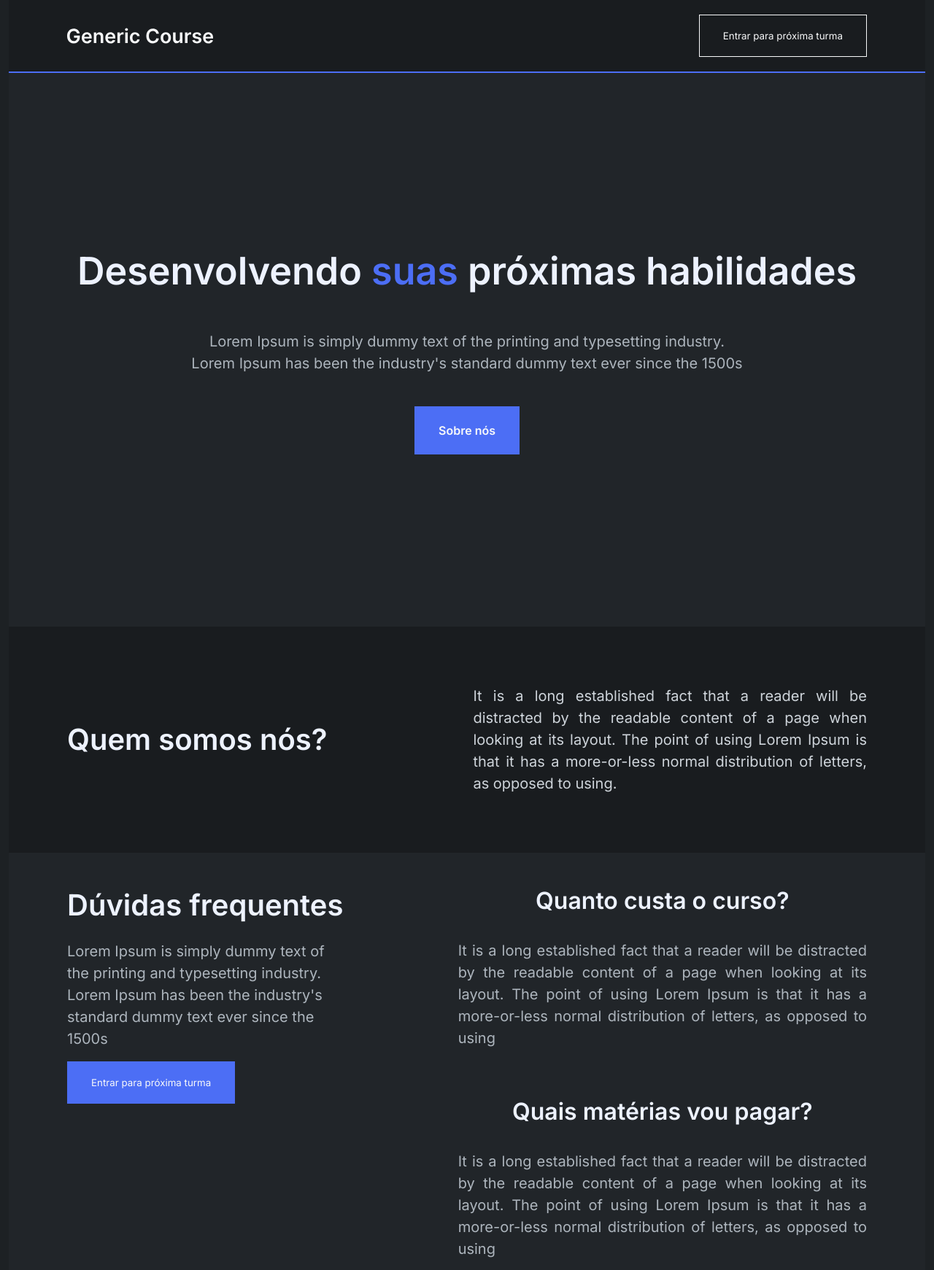
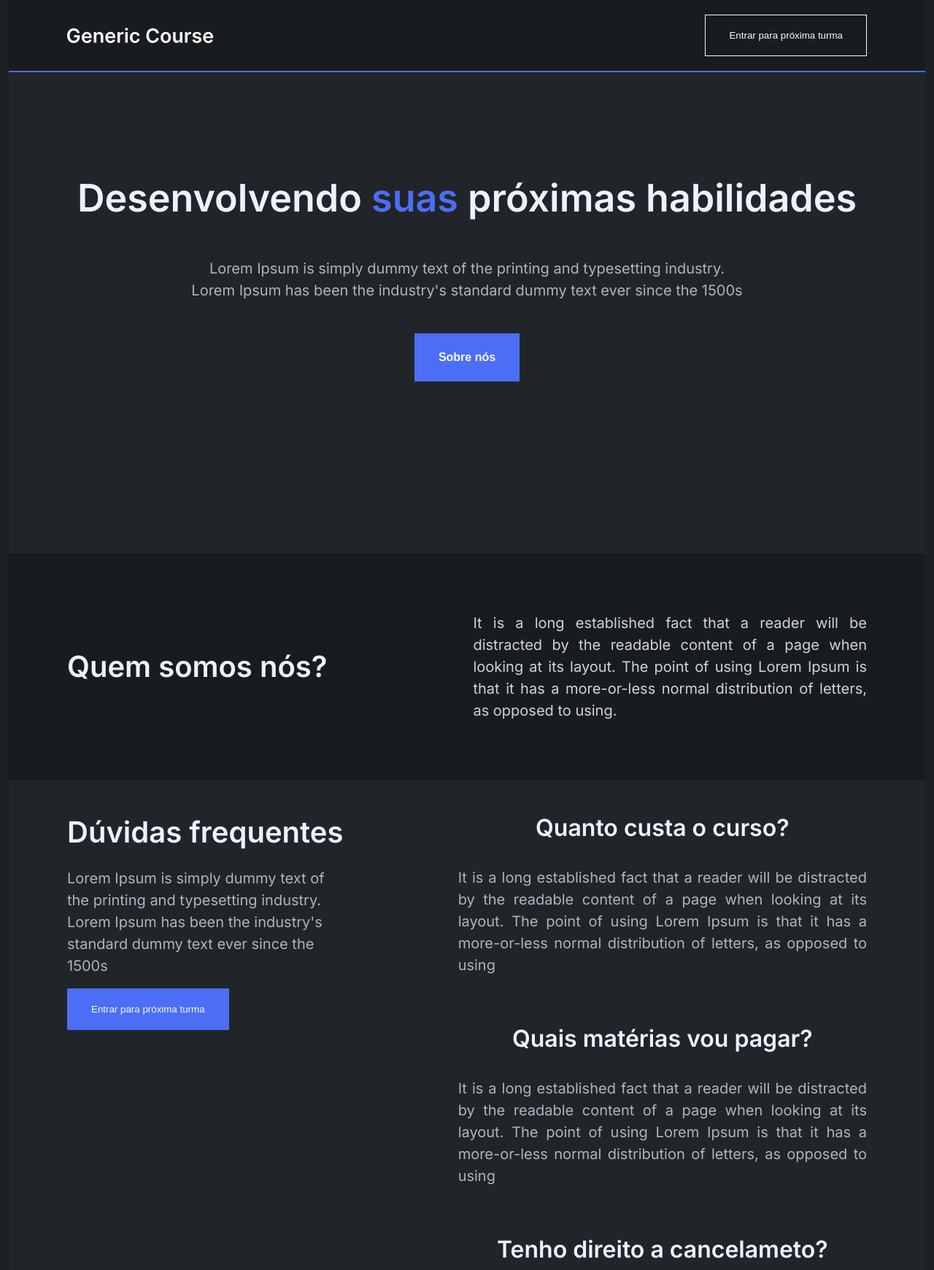
Before and after one commit to guilhermeseckler/m2-site-instucional-generico-guilhermeseckler, a plain HTML site: page index.html in a window 1280 px wide. Shown: the top 1741 px of the page at 73% size. Drawn offline with Linux system fonts and the light colour scheme.

Commit message:
Tarefa 3 concluída

```diff
--- a/index.html
+++ b/index.html
@@ -55,15 +55,17 @@
         <div class="faq__container">
           <!-- LEFT SIDE -->
           <div class="faq__left">
+            <div class="faq__content">
               <h2 class="faq__title">Dúvidas frequentes</h2>
               <p class="faq__description">
                 Lorem Ipsum is simply dummy text of the printing and typesetting
-              industry. Lorem Ipsum has been the industry's standard dummy text
-              ever since the 1500s
+                industry. Lorem Ipsum has been the industry's standard dummy
+                text ever since the 1500s
               </p>
               <button type="button" class="faq__button">
                 Entrar para próxima turma
               </button>
+            </div>
           </div>
           <!-- RIGHT SIDE -->
           <ul class="faq__list">
--- a/src/styles/globalStyles.css
+++ b/src/styles/globalStyles.css
@@ -33,7 +33,7 @@
   --text2-size: 1.125rem;
   --text3-size: 1rem;
 }
-
-* {
+body {
   font-family: "Inter", sans-serif;
+  background-color: #1d2124;
 }
--- a/src/styles/index.css
+++ b/src/styles/index.css
@@ -1,22 +1,25 @@
-body {
-  background-color: #1d2124;
-}
 .main__container {
   max-width: 1256px;
   width: 100%;
   margin: auto;
 }
-
 .header__container {
   display: flex;
   justify-content: space-between;
   padding: 1.25rem 5rem;
   border-bottom: solid 2px var(--brand-color1);
   background-color: var(--gray-1);
+  margin: auto;
   max-width: 1096px;
-  margin: auto;
+  position: fixed;
+  width: 100%;
+  left: 0;
+  right: 0;
+  z-index: 1;
 }
-.header__logo {
+.header__logo,
+.header__button,
+.banner__button {
   cursor: pointer;
 }
 .header__button {
@@ -24,7 +27,6 @@ body {
   border: solid 1px var(--gray-7);
   background-color: var(--gray-1);
   color: var(--gray-7);
-  cursor: pointer;
 }
 .banner__container {
   display: flex;
@@ -58,7 +60,6 @@ body {
   line-height: var(--text-height);
   font-size: var(--text3-size);
   font-weight: var(--text-weight-bold);
-  cursor: pointer;
 }
 .about__container {
   background-color: var(--gray-1);
@@ -87,12 +88,16 @@ body {
   background-color: var(--gray-2);
   padding: 2.5rem 5rem;
 }
-.faq__left {
+
+.faq__content {
   display: flex;
   flex-direction: column;
   gap: 1rem;
   align-items: start;
+  position: sticky;
+  top: 7rem;
 }
+
 .faq__title {
   font-size: var(--title2-size);
   font-weight: var(--title-weight);
@@ -145,9 +150,11 @@ body {
   color: var(--gray-7);
   display: flex;
   flex-direction: column;
-  padding: 5rem 3.25rem;
+  padding: 2rem 3.25rem;
   gap: 2.5rem;
   height: 20rem;
+  position: sticky;
+  top: 7rem;
 }
 .comments__title {
   font-size: var(--title2-size);
```
Lines whose indentation alone changed are shown as unchanged.
